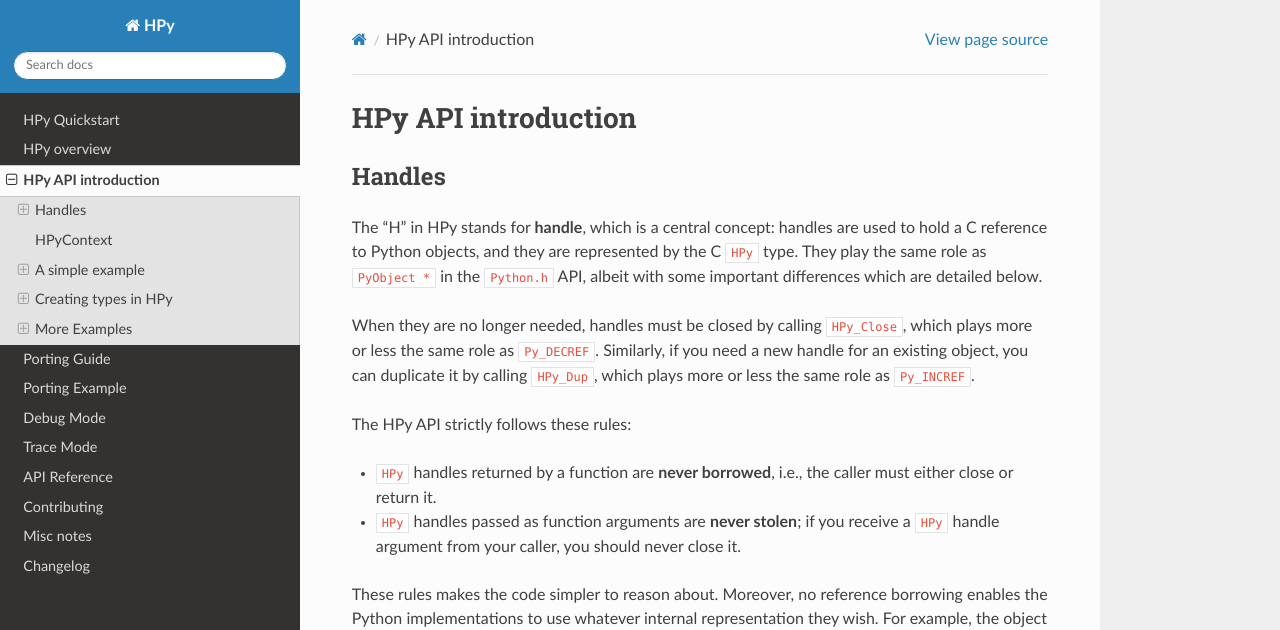
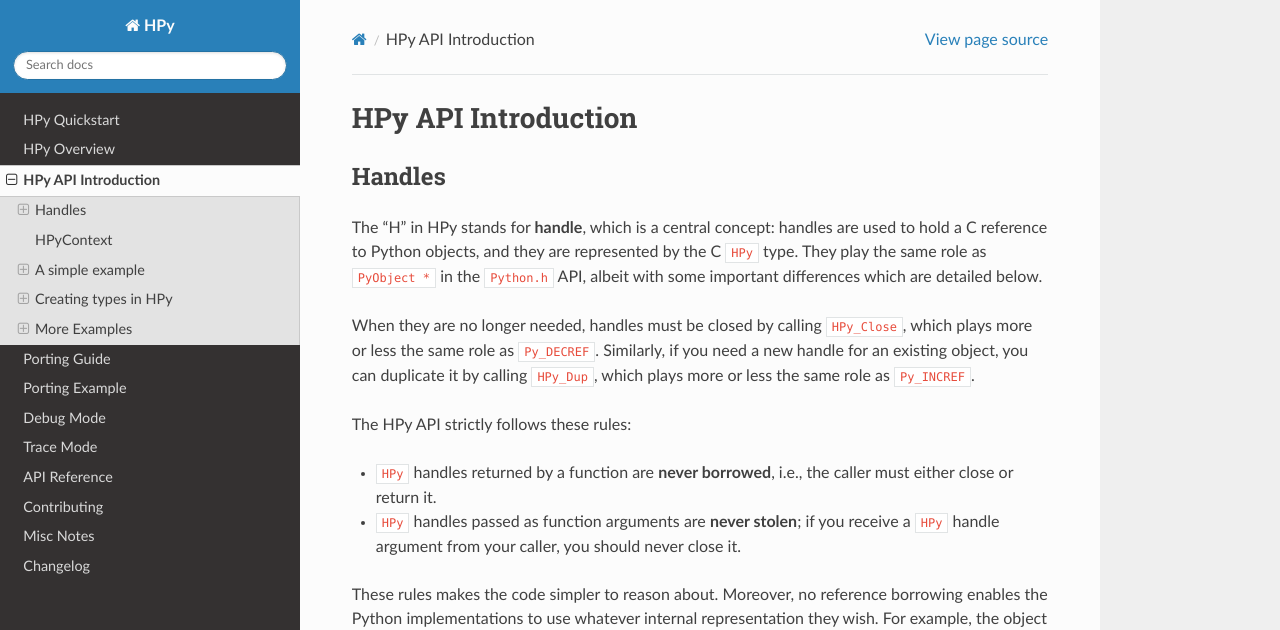
Before and after one commit to hpyproject/hpy, a Sphinx documentation site: the page built from docs/api.rst, in a window 1280 px wide and 900 px high. Shown: the top 630 px of the window. Built offline with Sphinx 7.4.7 and the Read the Docs theme 2.0.0, drawn with Linux system fonts in a browser that asks for light colours.

Commit message:
Consistent caption style in top level

```diff
--- a/docs/api.rst
+++ b/docs/api.rst
@@ -1,4 +1,4 @@
-HPy API introduction
+HPy API Introduction
 ====================
 
 Handles
--- a/docs/misc/index.rst
+++ b/docs/misc/index.rst
@@ -1,4 +1,4 @@
-Misc notes
+Misc Notes
 ==========
 
 .. toctree::
--- a/docs/overview.rst
+++ b/docs/overview.rst
@@ -1,5 +1,5 @@
-HPy overview
-=============
+HPy Overview
+============
 
 Motivation and goals
 ---------------------
```
